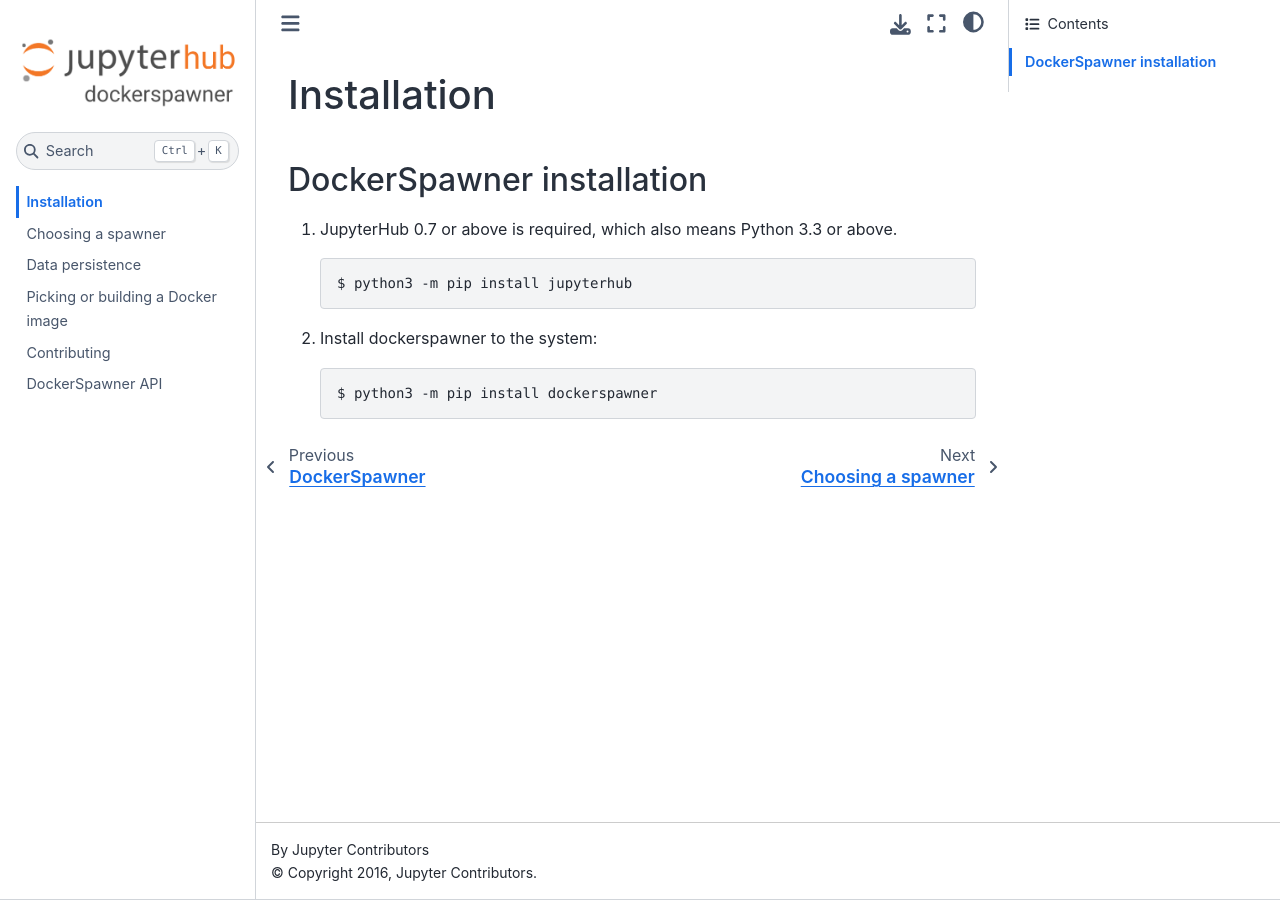
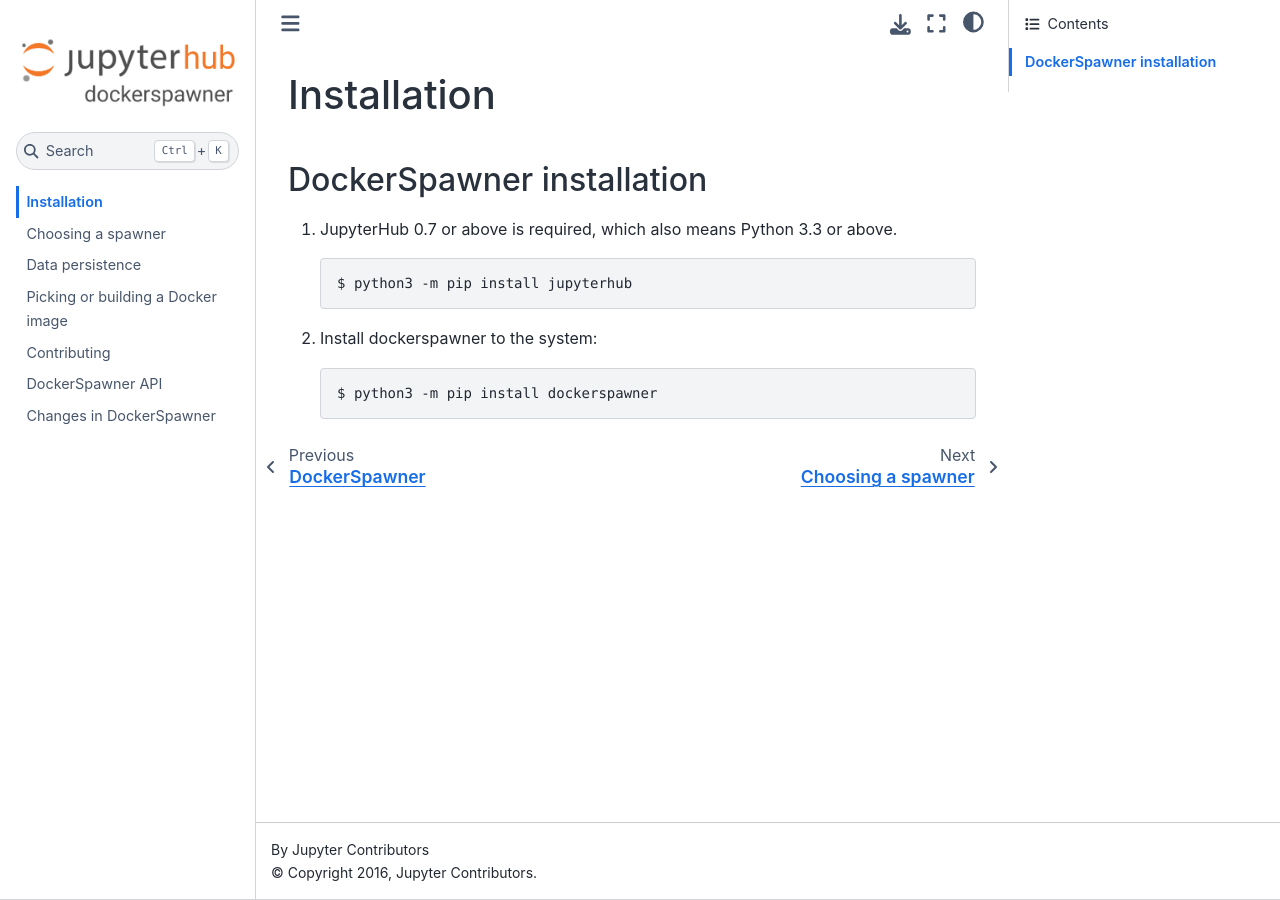
Before and after one commit to jupyterhub/dockerspawner, a Sphinx documentation site: the page built from docs/source/install.md, in a window 1280 px wide. Built offline with Sphinx 7.4.7 and the Sphinx Book theme 1.1.4, drawn with Linux system fonts in a browser that asks for light colours.

Commit message:
move changelog into docs

```diff
--- a/docs/source/index.rst
+++ b/docs/source/index.rst
@@ -67,6 +67,14 @@
 
    api/index
 
+Changes in DockerSpawner
+------------------------
+
+.. toctree::
+   :maxdepth: 2
+
+   changelog
+
 Indices and tables
 ==================
 
```
Also changed, not shown: docs/source/changelog.md (renamed from CHANGELOG.md).
